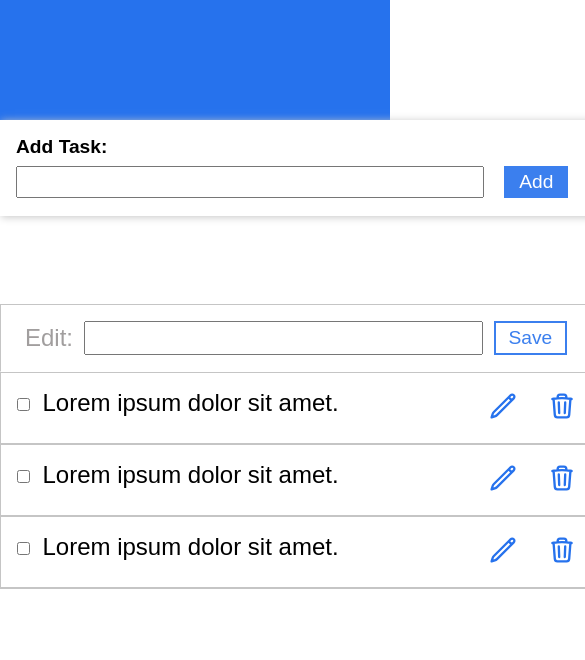
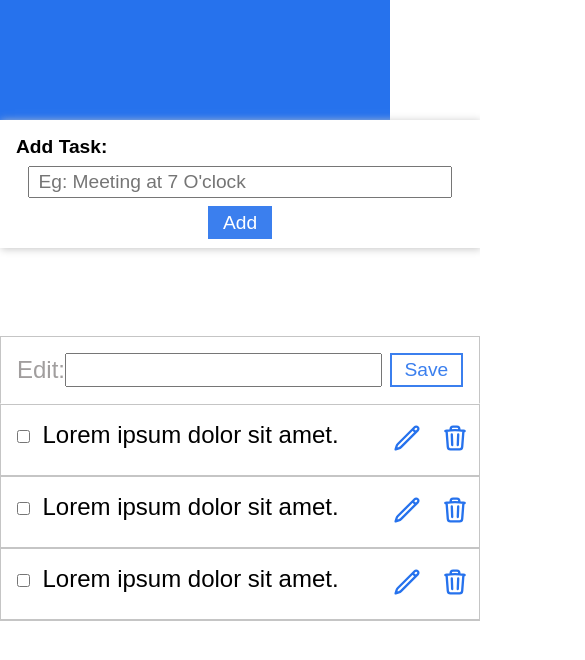
Before and after one commit to iamdhruv21/todo-list-app, a plain HTML site: page index.html in a window 390 px wide. Shown: the whole page, 585 px wide, since content can reach past the window. Drawn offline with Linux system fonts and the light colour scheme.

Commit message:
added responsive.css file

```diff
--- /dev/null
+++ b/Styles/responsive.css
@@ -0,0 +1,67 @@
+@media screen and (max-width: 600px) {
+
+    #add-task-form {
+        width: 25rem;
+        height: 7rem;
+    }
+
+    #add-task-form input {
+        display: block;
+        width: 90%;
+        margin: 0 auto;
+    }
+
+    #add-btn {
+        display: block;
+        margin: 0.5rem auto;
+    }
+
+    #edit {
+        width: 27rem;
+    }
+
+    #edit-section {
+        padding: 1rem;
+    }
+
+    #edit-btn {
+        display: block;
+        margin-left: 0.5rem;
+    }
+
+    #task-section {
+        width: 27rem;
+    }
+
+}
+
+@media screen and (max-width: 900px) {
+
+    #add-task-form {
+        width: 28rem;
+        height: 7rem;
+    }
+
+    #add-task-form input {
+        display: block;
+        width: 90%;
+        margin: 0 auto;
+    }
+
+    #add-btn {
+        display: block;
+        margin: 0.5rem auto;
+    }
+
+    #edit {
+        width: 30rem;
+    }
+
+    #edit-btn {
+        margin-left: 0.5rem;
+    }
+
+    #task-section {
+        width: 30rem;
+    }
+}
--- a/Styles/style.css
+++ b/Styles/style.css
@@ -7,7 +7,7 @@ body {
 }
 
 header {
-    width: 100%;
+    width: 100vw;
     height: 10rem;
     background-color: var(--pri-color);
 }
--- a/index.html
+++ b/index.html
@@ -6,13 +6,14 @@
     <title>Todo List App</title>
     <link rel="stylesheet" href="Styles/style.css">
     <link rel="stylesheet" href="Styles/edit.css">
+    <link rel="stylesheet" href="Styles/responsive.css">
 </head>
 <body>
     <header></header>
     <main>
         <form action="#" id="add-task-form" method="post">
             <label for="todo-input">Add Task:</label>
-            <input type="text" id="todo-input">
+            <input type="text" id="todo-input" placeholder="Eg: Meeting at 7 O'clock">
             <button type="submit" id="add-btn" class="btn">Add</button>
         </form>
 
```
